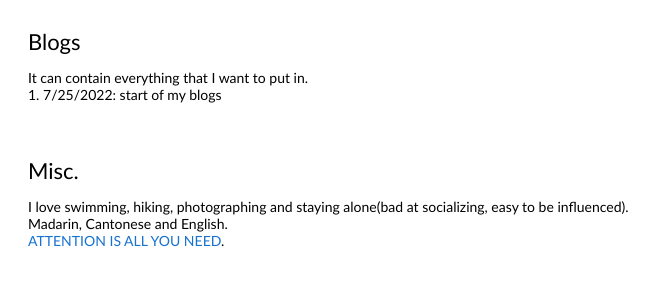
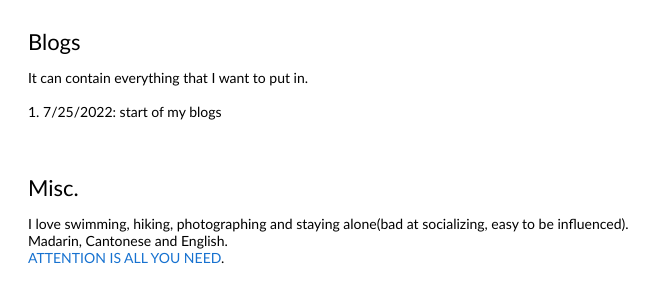
Before and after one commit to harry-hrz/blog.github.io, a plain HTML site: page index.html in a window 1280 px wide. Shown: the whole page, without its empty margins (0-663 px from the left). Drawn offline with Linux system fonts and the light colour scheme.

Commit message:
Update index.html

```diff
--- a/index.html
+++ b/index.html
@@ -16,7 +16,7 @@
             <td style="padding:20px;width:100%;vertical-align:middle">
               <heading>Blogs</heading>
               <p>
-		It can contain everything that I want to put in. <br>
+		It can contain everything that I want to put in. <br> <br>
                 1. 7/25/2022: start of my blogs
               </p>
             </td>
```
